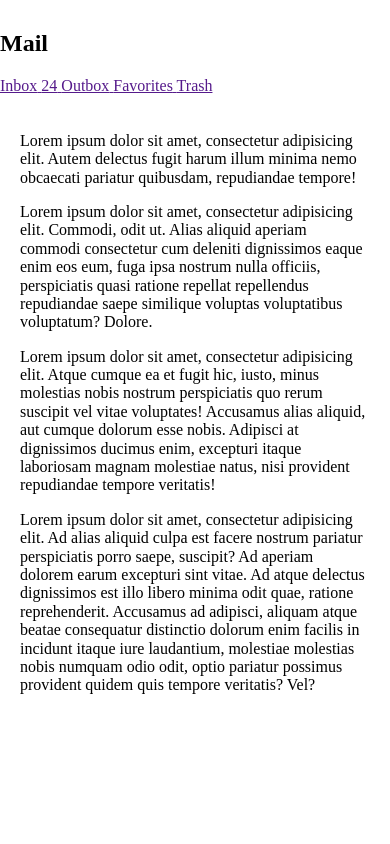
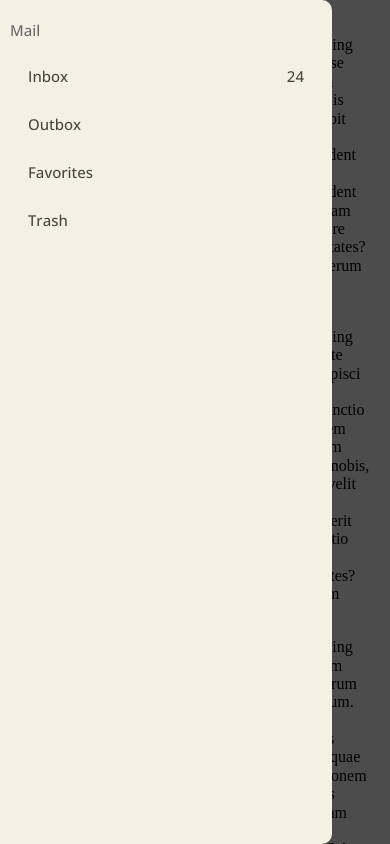
Before and after one commit to MaciejMogilewski/dom_scripts, a website: page navigation.html in a window 390 px wide. Drawn offline with nearby package versions, Linux system fonts and the light colour scheme; files that its build step writes are made by us from their sources.

Commit message:
Styling hamburger menu

```diff
--- a/navigation.html
+++ b/navigation.html
@@ -6,10 +6,15 @@
           content="width=device-width, user-scalable=no, initial-scale=1.0, maximum-scale=1.0, minimum-scale=1.0">
     <meta http-equiv="X-UA-Compatible" content="ie=edge">
     <title>Document</title>
+    <link rel="preconnect" href="https://fonts.googleapis.com">
+    <link rel="preconnect" href="https://fonts.gstatic.com" crossorigin>
+    <link href="https://fonts.googleapis.com/css2?family=Nunito+Sans:wght@400;600;700&family=Open+Sans:wght@500&family=Roboto:wght@100;300;500&display=swap"
+          rel="stylesheet">
     <link rel="stylesheet" href="src/styles/style.css">
     <script src="src/scripts/nav.js" async defer></script>
 </head>
 <body>
+<div class="overlay overlay--active">
     <section class="drawer">
         <h2 class="drawer__hdl">Mail</h2>
         <nav class="drawer__nav">
@@ -36,10 +41,45 @@
         </nav>
     </section>
     <main class="content">
-        <p>Lorem ipsum dolor sit amet, consectetur adipisicing elit. Autem delectus fugit harum illum minima nemo obcaecati pariatur quibusdam, repudiandae tempore!</p>
-        <p>Lorem ipsum dolor sit amet, consectetur adipisicing elit. Commodi, odit ut. Alias aliquid aperiam commodi consectetur cum deleniti dignissimos eaque enim eos eum, fuga ipsa nostrum nulla officiis, perspiciatis quasi ratione repellat repellendus repudiandae saepe similique voluptas voluptatibus voluptatum? Dolore.</p>
-        <p>Lorem ipsum dolor sit amet, consectetur adipisicing elit. Atque cumque ea et fugit hic, iusto, minus molestias nobis nostrum perspiciatis quo rerum suscipit vel vitae voluptates! Accusamus alias aliquid, aut cumque dolorum esse nobis. Adipisci at dignissimos ducimus enim, excepturi itaque laboriosam magnam molestiae natus, nisi provident repudiandae tempore veritatis!</p>
-        <p>Lorem ipsum dolor sit amet, consectetur adipisicing elit. Ad alias aliquid culpa est facere nostrum pariatur perspiciatis porro saepe, suscipit? Ad aperiam dolorem earum excepturi sint vitae. Ad atque delectus dignissimos est illo libero minima odit quae, ratione reprehenderit. Accusamus ad adipisci, aliquam atque beatae consequatur distinctio dolorum enim facilis in incidunt itaque iure laudantium, molestiae molestias nobis numquam odio odit, optio pariatur possimus provident quidem quis tempore veritatis? Vel?</p>
+        <p>Lorem ipsum dolor sit amet, consectetur adipisicing elit. Ab amet aperiam architecto at dicta dolor esse eum
+            harum ipsam ipsum labore maiores, minima mollitia necessitatibus nobis obcaecati odit officiis omnis quos
+            repellat sequi similique sint sit suscipit tenetur unde ut veniam! Amet commodi culpa delectus magnam
+            maiores, nulla obcaecati provident quibusdam quidem repellat sequi sint veniam voluptas? Ipsa molestiae
+            molestias officiis provident quaerat quas sapiente, similique sunt vero. Aliquam delectus odit temporibus.
+            Culpa delectus enim iure laborum quas quibusdam ullam voluptate, voluptates? Est, sit, voluptatibus? Ea
+            fugit itaque possimus rerum sint? Aspernatur est id, ipsam nihil nisi odio quis suscipit!</p>
+        <p>Lorem ipsum dolor sit amet, consectetur adipisicing elit. Ab adipisci, aperiam blanditiis cum cupiditate modi
+            nam nostrum quibusdam. Accusantium adipisci animi asperiores assumenda atque blanditiis consequatur cum
+            delectus dicta dignissimos distinctio doloremque ducimus enim eos esse exercitationem explicabo facere
+            facilis fugit illum iste laboriosam magnam minus modi molestias natus neque nisi nobis, odio placeat
+            possimus qui rerum sit suscipit vel velit voluptatibus! Amet, aut dolorum ipsum itaque recusandae rerum
+            vitae! Dicta eveniet reprehenderit sed tempora? Consequatur culpa delectus distinctio doloremque dolores,
+            doloribus illo ipsum, libero necessitatibus nesciunt odio officiis quis voluptates? Consequatur cupiditate
+            dolores eius eum magnam recusandae ullam veniam?</p>
+        <p>Lorem ipsum dolor sit amet, consectetur adipisicing elit. Accusamus atque beatae culpa cumque earum enim
+            error harum hic, illum laudantium nisi nostrum quia repellat reprehenderit rerum sequi, voluptatum. Debitis
+            inventore ipsam optio quo repellat. Consectetur corporis debitis, distinctio, dolor eos incidunt ipsum
+            laudantium nulla officia officiis, quae quia vel voluptas. Assumenda delectus exercitationem fugit harum
+            ipsum iusto minus neque perferendis provident quae quas quia quibusdam repellat ullam vero voluptate,
+            voluptatum. Cupiditate dolor doloremque perspiciatis quia quis rem voluptate? A aliquid, error fugiat
+            molestiae nostrum nulla quia quo reprehenderit repudiandae ullam. Aperiam, corporis dolore ea eos magnam
+            nesciunt quasi qui quis!</p>
+        <p>Lorem ipsum dolor sit amet, consectetur adipisicing elit. Culpa cumque deserunt doloremque est id, illo illum
+            itaque iure magni modi nesciunt odio quis tempore totam vel vitae voluptates. A aliquam amet cumque esse
+            impedit inventore ipsam iste itaque mollitia obcaecati omnis, porro quae quaerat quas quasi quia ullam velit
+            voluptatibus? Atque commodi cum dicta dolore ducimus est exercitationem explicabo harum illum in ipsa iure
+            laboriosam magnam maxime necessitatibus nemo nulla odit officia pariatur perferendis placeat, porro rem
+            saepe unde voluptate. Amet deleniti, dicta distinctio expedita explicabo facere ipsa molestiae quas quis
+            soluta? Animi consectetur enim fugiat natus nihil odit repudiandae tempore voluptatem voluptates!
+            Consequatur distinctio dolorem ducimus eos labore libero neque nihil non, officia provident, quaerat quia
+            recusandae repudiandae, saepe ullam veniam voluptatum. Aliquid aspernatur ea eligendi est, fuga impedit
+            ipsam modi necessitatibus odio perspiciatis quaerat qui quibusdam quisquam quos recusandae rem repudiandae
+            soluta suscipit totam veniam? A asperiores consequatur illo ipsam itaque officiis pariatur perferendis
+            quidem, rerum sapiente temporibus, ut! Animi aut consectetur corporis, culpa cumque deserunt dicta dolorem
+            dolores, eaque eos ex ipsum nam nisi non odit officiis sed veniam voluptatum? Consectetur consequatur culpa
+            cum cupiditate dolores dolorum error, incidunt itaque minus molestias nam necessitatibus nihil officiis
+            sint!</p>
     </main>
+</div>
 </body>
 </html>
--- a/src/sass/components/nav.scss
+++ b/src/sass/components/nav.scss
@@ -1,19 +1,66 @@
 @import "../_partials/helpers";
+
+body {
+    padding-top: 0;
+}
 
 .content {
     padding: toRem(20px);
 }
 
+.overlay {
+    &--active {
+        height: 100vh;
+        background-color: rgba(0, 0, 0, 0.7);
+        width: 100%;
+        overflow: hidden;
+    }
+}
+
 .drawer {
-    &__hdl {}
-    &__nav {}
-    &__item {}
+    position: absolute;
+    top: 0;
+    left: 0;
+    background-color: #f4f1e4;
+    padding: toRem(10px);
+    max-width: 80vw;
+    width: 100%;
+    min-height: calc(100vh - toRem(20px));
+    border-top-right-radius: toRem(10px);
+    border-bottom-right-radius: toRem(10px);
+    font-family: 'Open sans', sans-serif;
+
+    &__hdl {
+        color: dimgray;
+        font-size: toRem(15px);
+        font-weight: 500;
+    }
+    &__nav {
+        display: flex;
+        flex-direction: column;
+    }
+    &__item {
+        display: flex;
+        justify-content: flex-start;
+        font-size: toRem(15px);
+        font-weight: 500;
+        text-decoration: none;
+        color: rgb(72, 71, 58);
+        padding: toRem(15px) toRem(18px);
+        line-height: 1.2;
+        border-radius: toRem(24px);
+        &:hover {
+            background-color: #e6e4bf;
+        }
+    }
     &__icon {
         &--inbox {}
         &--outbox {}
         &--favorites {}
         &--trash {}
     }
-    &__text {}
+    &__text {
+        flex-grow: 10;
+    }
     &__badge {}
 }
```
Lines whose indentation alone changed are shown as unchanged.
